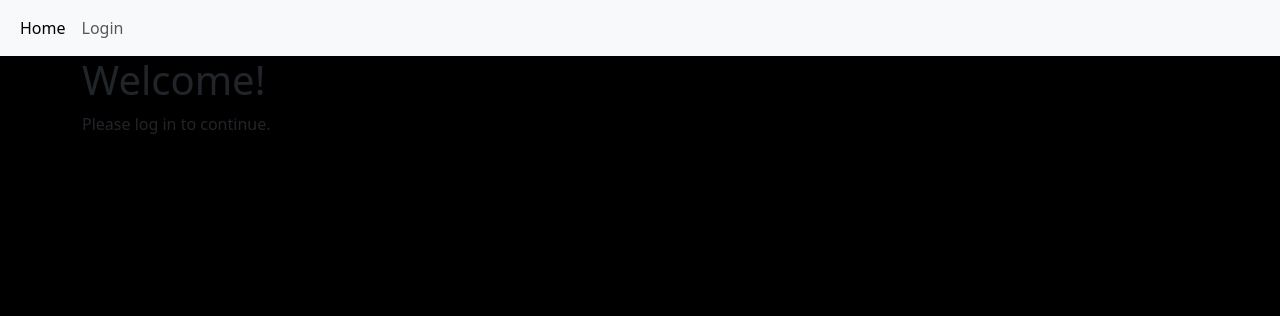
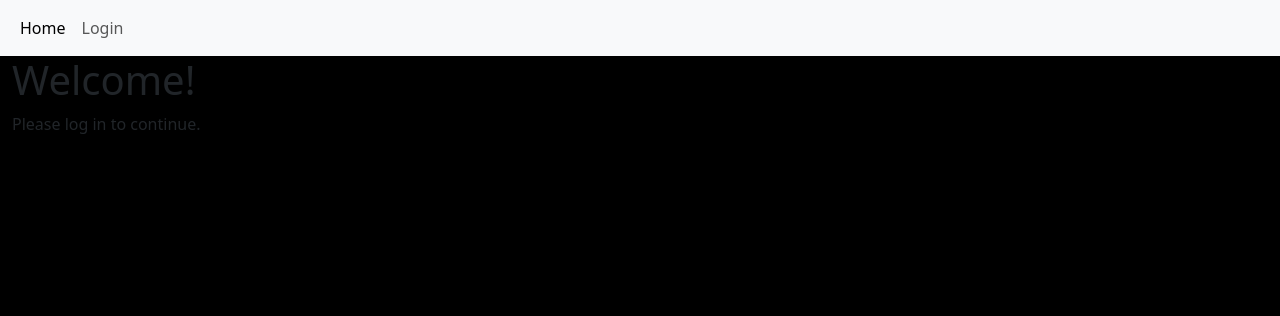
Before and after one commit to SauliusNesukaitis/Note-app, a Flask app: page / in a window 1280 px wide. Shown: the top 316 px of the page. Run offline with Flask 3, Linux system fonts and the light colour scheme; some libraries are stand-ins or nearby versions.

Commit message:
Update index.html

```diff
--- a/templates/index.html
+++ b/templates/index.html
@@ -5,6 +5,7 @@
 
 {% block content %}
 {{ super() }}
+<div class="d-inline-flex">
     <div class="container">
 
         {% if current_user.is_anonymous %}
@@ -17,4 +18,5 @@
         {% endif %}
 
     </div>
+</div>
 {% endblock %}
```
Lines whose indentation alone changed are shown as unchanged.
